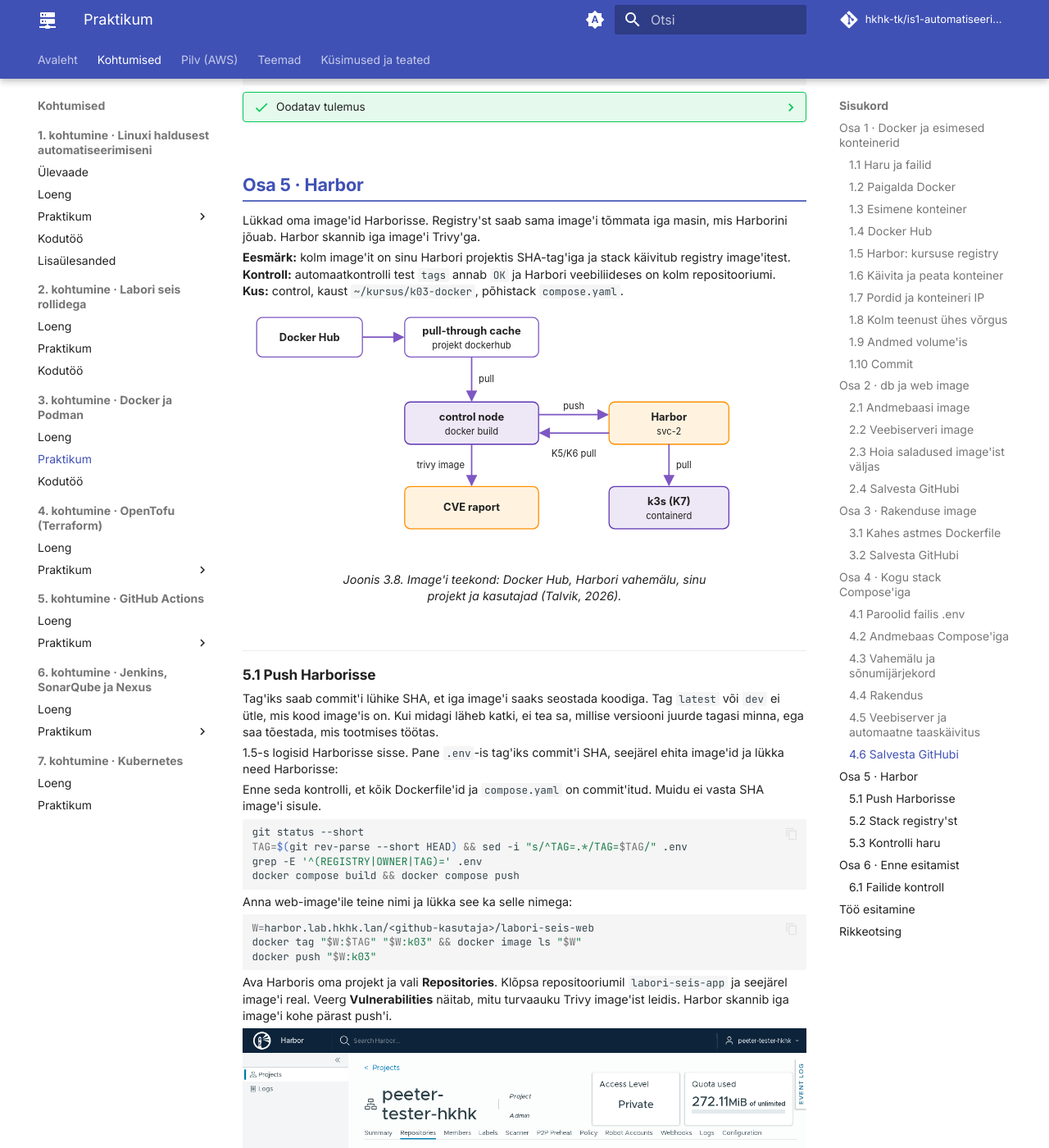
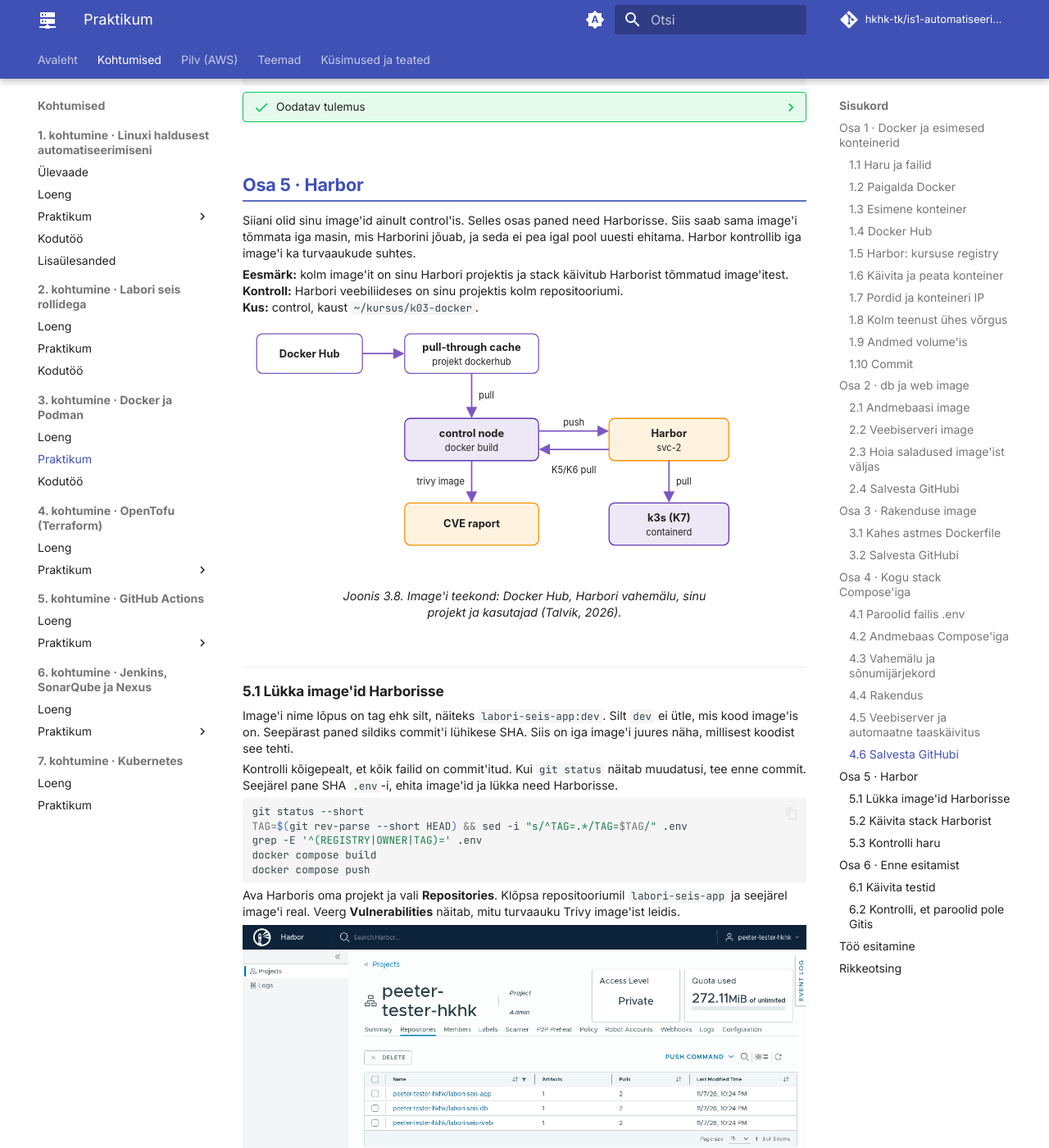
Before and after one commit to hkhk-tk/is1-automatiseerimine, an MkDocs documentation site: the page built from docs/k03/lab.md, in a window 1280 px wide and 1400 px high, scrolled down 16579 px. Shown: the whole window at 82% size. Built offline with MkDocs 1.6.1 and Material for MkDocs 9.7.7, drawn with Linux system fonts in a browser that asks for light colours; comment, search, counter and statistics services are not loaded; some of the changed text lies outside the part shown.

Commit message:
K3 praktikum osa 5–6 ja esitamine algajale: miks Harbor, SHA silt lihtsalt, testid ja paroolikontroll eraldi sammudena, PR ka veebist

````diff
--- a/docs/k03/lab.md
+++ b/docs/k03/lab.md
@@ -1026,41 +1026,32 @@ git status --short
 
 ## Osa 5 · Harbor
 
-Lükkad oma image'id Harborisse. Registry'st saab sama image'i tõmmata iga masin, mis Harborini jõuab. Harbor skannib iga image'i Trivy'ga.
+Siiani olid sinu image'id ainult control'is. Selles osas paned need Harborisse. Siis saab sama image'i tõmmata iga masin, mis Harborini jõuab, ja seda ei pea igal pool uuesti ehitama. Harbor kontrollib iga image'i ka turvaaukude suhtes.
 
-**Eesmärk:** kolm image'it on sinu Harbori projektis SHA-tag'iga ja stack käivitub registry image'itest.
-**Kontroll:** automaatkontrolli test `tags` annab `OK` ja Harbori veebiliideses on kolm repositooriumi.
-**Kus:** control, kaust `~/kursus/k03-docker`, põhistack `compose.yaml`.
+**Eesmärk:** kolm image'it on sinu Harbori projektis ja stack käivitub Harborist tõmmatud image'itest.
+**Kontroll:** Harbori veebiliideses on sinu projektis kolm repositooriumi.
+**Kus:** control, kaust `~/kursus/k03-docker`.
 
 <figure markdown="span">
   ![Control tõmbab Docker Hubi image'id Harbori proxy cache'i kaudu, lükkab oma image'id Harbori projekti, kus Trivy need skannib; sealt tõmbavad mc01 ja db01 Podmaniga, 5. kohtumise konveier ja 7. kohtumise k3s](assets/k03_image_teekond.svg)
   <figcaption>Joonis 3.8. Image'i teekond: Docker Hub, Harbori vahemälu, sinu projekt ja kasutajad (Talvik, 2026).</figcaption>
 </figure>
 
-### 5.1 Push Harborisse
+### 5.1 Lükka image'id Harborisse
 
-Tag'iks saab commit'i lühike SHA, et iga image'i saaks seostada koodiga. Tag `latest` või `dev` ei ütle, mis kood image'is on. Kui midagi läheb katki, ei tea sa, millise versiooni juurde tagasi minna, ega saa tõestada, mis tootmises töötas.
+Image'i nime lõpus on tag ehk silt, näiteks `labori-seis-app:dev`. Silt `dev` ei ütle, mis kood image'is on. Seepärast paned sildiks commit'i lühikese SHA. Siis on iga image'i juures näha, millisest koodist see tehti.
 
-1.5-s logisid Harborisse sisse. Pane `.env`-is tag'iks commit'i SHA, seejärel ehita image'id ja lükka need Harborisse:
-
-Enne seda kontrolli, et kõik Dockerfile'id ja `compose.yaml` on commit'itud. Muidu ei vasta SHA image'i sisule.
+Kontrolli kõigepealt, et kõik failid on commit'itud. Kui `git status` näitab muudatusi, tee enne commit. Seejärel pane SHA `.env`-i, ehita image'id ja lükka need Harborisse.
 
 ```bash
 git status --short
 TAG=$(git rev-parse --short HEAD) && sed -i "s/^TAG=.*/TAG=$TAG/" .env
 grep -E '^(REGISTRY|OWNER|TAG)=' .env
-docker compose build && docker compose push
+docker compose build
+docker compose push
 ```
 
-Anna web-image'ile teine nimi ja lükka see ka selle nimega:
-
-```bash
-W=harbor.lab.hkhk.lan/<github-kasutaja>/labori-seis-web
-docker tag "$W:$TAG" "$W:k03" && docker image ls "$W"
-docker push "$W:k03"
-```
-
-Ava Harboris oma projekt ja vali **Repositories**. Klõpsa repositooriumil `labori-seis-app` ja seejärel image'i real. Veerg **Vulnerabilities** näitab, mitu turvaauku Trivy image'ist leidis. Harbor skannib iga image'i kohe pärast push'i.
+Ava Harboris oma projekt ja vali **Repositories**. Klõpsa repositooriumil `labori-seis-app` ja seejärel image'i real. Veerg **Vulnerabilities** näitab, mitu turvaauku Trivy image'ist leidis.
 
 <figure markdown="span">
   ![Harbori projekti Repositories vaade kolme repositooriumiga labori-seis-app, labori-seis-db ja labori-seis-web](assets/k03_harbor_repositories.png)
@@ -1069,15 +1060,15 @@ Ava Harboris oma projekt ja vali **Repositories**. Klõpsa repositooriumil `labo
 
 ??? success "Oodatav tulemus"
 
-    Harboris on kolm repositooriumi tag'iga `<lühike SHA>`, web-image'i kahel real on sama ID ja teine push ütles iga kihi kohta `Layer already exists`. Registry hoiab kihte, mitte terveid image'eid: sama sisuga kiht salvestatakse üks kord. Uus tag on ainult uus nimi sama manifesti juurde, seepärast on IMAGE ID mõlemal real sama.
+    `grep` näitab sinu Harbori aadressi, kasutajanime ja SHA-d. `push` lõpeb ilma veata. Harboris on kolm repositooriumi `labori-seis-app`, `labori-seis-db` ja `labori-seis-web`, igaühel silt sinu SHA-ga.
 
-??? warning "Kui `denied: requested access to the resource is denied`"
+??? warning "Kui tuleb viga `denied: requested access to the resource is denied`"
 
-    `OWNER` pole sinu Harbori kasutajanimi või logisid sisse teise kasutajana. Kasutajanimi ja projekti nimi on GitHubi kasutajanimi väikeste tähtedega.
+    `.env`-is on `OWNER` vale või logisid 1.5-s sisse teise kasutajana. Mõlemad peavad olema sinu GitHubi kasutajanimi väikeste tähtedega.
 
-??? warning "Kui `x509: certificate signed by unknown authority`"
+??? warning "Kui tuleb viga `x509: certificate signed by unknown authority`"
 
-    CA puudub kaustas `/etc/docker/certs.d/harbor.lab.hkhk.lan/`. Korda 1.5 sertifikaadi samme. `insecure-registries` ei ole lahendus: see lülitab sertifikaadi kontrolli välja ja parool liigub siis serverile, mille identiteeti keegi ei kontrolli.
+    Docker ei usalda Harbori sertifikaati. Korda 1.5 sertifikaadi käske.
 
 ??? note "Kui Harbor ei vasta: GHCR"
 
@@ -1091,29 +1082,29 @@ Ava Harboris oma projekt ja vali **Repositories**. Klõpsa repositooriumil `labo
 
     Pakett on vaikimisi privaatne. GitHubis näed seda profiili all **Packages**. Trivy skannimise saad siis teha käsurealt ([IS2, osa 3](https://hkhk-tk.github.io/is2-automatiseerimine/k03/syvenemine/)).
 
-### 5.2 Stack registry'st
+### 5.2 Käivita stack Harborist
 
-Kustutad oma image'id kohalikult ja käivitad stacki ainult registry'st: nii käivitavad rakenduse konveier ja Kubernetese klaster. Kui mõni image on ainult sinu masinas, töötab käivitus sinu juures ja ebaõnnestub igal teisel masinal. Seda viga on lihtne mitte märgata, sest sinu masinas on kõik alati olemas.
+Kontrolli, et stack töötab ka siis, kui image'id tulevad Harborist, mitte sinu masinast. Kustuta oma image'id control'ist, tõmba need Harborist ja käivita stack uuesti.
 
 ```bash
 docker compose down
 docker image rm $(docker compose config --images | grep labori-seis-)
-docker compose pull && docker compose up -d --no-build --wait
-docker compose images
+docker compose pull
+docker compose up -d --no-build --wait
 curl -s http://localhost:8080/version; echo
 ```
 
 ??? success "Oodatav tulemus"
 
-    `pull` tõmbas app-, db- ja web-image'i Harborist (olemasolevad kihid `Already exists`), `docker compose images` näitab Harbori nimesid SHA-tag'iga ja `/version` sama SHA-d. Töötav kood on tõendatavalt see, mis on Gitis.  Andmebaasi andmed on alles, sest `down` ilma `-v`-ta ei puuduta volume'eid.
+    `pull` tõmbab kolm image'it Harborist ja stack käivitub ilma ehitamata. `/version` näitab sama SHA-d, mis on image'i sildis. Andmebaasi andmed on alles, sest `down` ilma `-v`-ta neid ei kustuta.
 
-??? warning "Kui `pull` ebaõnnestub teatega `current image with … vulnerabilities cannot be pulled`"
+??? warning "Kui tuleb viga `current image with … vulnerabilities cannot be pulled`"
 
-    Projekti seadetes on haavatava image'i tõmbamise keeld sees. Lülita see projekti **Configuration** all välja.
+    Sinu projekti seadetes on haavatavate image'ide tõmbamise keeld sees. Lülita see projekti **Configuration** all välja.
 
 ### 5.3 Kontrolli haru
 
-Selles osas muutus ainult `.env`, mis jääb Gitist välja, ja image'id registry's. Uut commit'i pole vaja, kui jälgitavad failid ei muutunud.
+Selles osas muutus ainult `.env`, mis jääb Gitist välja. Uut commit'i pole vaja.
 
 ```bash
 git status --short
@@ -1122,33 +1113,43 @@ git push
 
 ??? success "Oodatav tulemus"
 
-    `git status` on tühi ega näita `.env`-i. `git push` vastab `Everything up-to-date`.
+    `git status` on tühi ja `git push` vastab `Everything up-to-date`.
 
 ## Osa 6 · Enne esitamist
 
-Automaatkontroll võtab sinu `compose.yaml`-i, Dockerfile'id ja `.env.example`-i täpselt sellisel kujul, nagu need GitHubis on. Käivitad samad kontrollid ise.
+Automaatkontroll vaatab sinu faile GitHubis. Enne esitamist käivita samad kontrollid ise, siis näed vigu kohe.
 
-**Eesmärk:** GitHubis on kõik vajalikud failid ja image'id ehituvad.
+**Eesmärk:** kõik vajalikud failid on GitHubis ja kuus testi annavad `OK`.
 **Kontroll:** kuus automaatkontrolli testi annavad `OK`.
-**Kus:** control, kaust `~/kursus/k03-docker`, põhistack `compose.yaml`.
+**Kus:** control, kaust `~/kursus/k03-docker`.
 
-### 6.1 Failide kontroll
+### 6.1 Käivita testid
 
-Automaatkontroll näeb ainult repositooriumi. Kontrolli Compose'i faile ja Dockerfile'e, seejärel käivita automaatkontrolli testid ning kontrolli saladusi ja idempotentsust:
+Kõigepealt kontrolli, kas `compose.yaml` ja Dockerfile'id on vigadeta. Siis käivita kuus automaatkontrolli testi. Test `build` ehitab kõik kolm image'it ja võtab kõige rohkem aega.
 
 ```bash
-docker compose -f compose.yaml config -q && echo compose OK
+docker compose config -q && echo compose OK
 for d in app db; do docker build --check -f $d/Dockerfile ..; done
 docker build --check web
 (cd .. && for t in files compose deps multistage tags build; do bash autograde/check.sh k03 "$t"; done)
-git ls-files .. | grep -E '(^|/)\.env$|secrets/|backup/|\.pem$|\.key$|tfstate'
-docker compose up -d --wait
+```
+
+??? success "Oodatav tulemus"
+
+    Esimene rida prindib `compose OK`. `build --check` ei anna hoiatusi. Kõik kuus testi annavad `OK`.
+
+### 6.2 Kontrolli, et paroolid pole Gitis
+
+Otsi Gitis olevate failide nimedest paroolifaile.
+
+```bash
+git ls-files .. | grep -E '(^|/)\.env$|secrets/|\.pem$|\.key$'
 git status --short
 ```
 
 ??? success "Oodatav tulemus"
 
-    `build --check` ei anna hoiatusi, kuus kontrolli annavad `OK` (`build` ehitab kõik kolm image'it ja on aeglaseim), `git ls-files | grep` on tühi, `up -d` ütleb kõigi kohta `Running` või `Healthy` ja midagi ei looda uuesti. `build --check` leiab Dockerfile'i vead (näiteks shell-vormi CMD või valesti suurtähtedega kirjutatud `AS`) ilma ehitamata. Tühi `grep` tähendab, et jälgitavate failide hulgas pole nende nimedega faile. See ei tõesta, et failide sisus või varasemates commit'ides pole saladusi.
+    Mõlemad käsud ei prindi midagi. See tähendab, et Gitis pole selliste nimedega faile. Failide sisu see ei kontrolli, seega vaata ka ise üle, mida esitad.
 
 ??? note "Kontrollnimekiri enne esitamist"
 
@@ -1161,9 +1162,9 @@ git status --short
 
 ## Töö esitamine
 
-Töö jõuab harusse `main` pull request'iga ja esitatakse tag'iga `k03`.
+Töö jõuab harusse `main` pull request'iga ja esitatakse sildiga (tag) `k03`.
 
-Kui `git status --short` näitab veel muudatusi, salvesta need commit'ina. Kui muudatusi pole, jäta commit vahele.
+Kui `git status --short` näitab veel muudatusi, salvesta need. Siis tee pull request.
 
 ```bash
 cd ~/kursus
@@ -1173,10 +1174,11 @@ git push
 gh pr create --base main --head k03-docker --title "K3 Docker" --body "3. kohtumise praktikum"
 ```
 
-Vaata pull request GitHubis üle ja ühenda (**Merge pull request**). Seejärel:
+Kui muudatusi polnud, ütleb `git commit` `nothing to commit` ja see on korras. Kui käsku `gh` pole, ava oma repositoorium GitHubis ja vajuta **Compare & pull request**.
+
+Ühenda pull request GitHubis (**Merge pull request**). Seejärel pane harule `main` silt `k03`:
 
 ```bash
-cd ~/kursus
 git switch main
 git pull
 git tag k03
@@ -1187,7 +1189,7 @@ Tulemuse näed Classroom 50-s.
 
 ??? warning "K3 tulemus on 0, kuigi töö on tehtud"
 
-    Tag `k03` osutab siis harus `main` olevatele algfailidele, sest pull request jäi tegemata või haru `k03-docker` ei jõudnud GitHubi. Tee pull request ja ühenda see, seejärel tõsta tag uuele commit'ile:
+    Silt `k03` osutab vanale commit'ile, sest pull request jäi ühendamata või haru ei jõudnud GitHubi. Ühenda pull request ja tõsta silt uuele commit'ile:
 
     ```bash
     cd ~/kursus && git switch main && git pull
````
